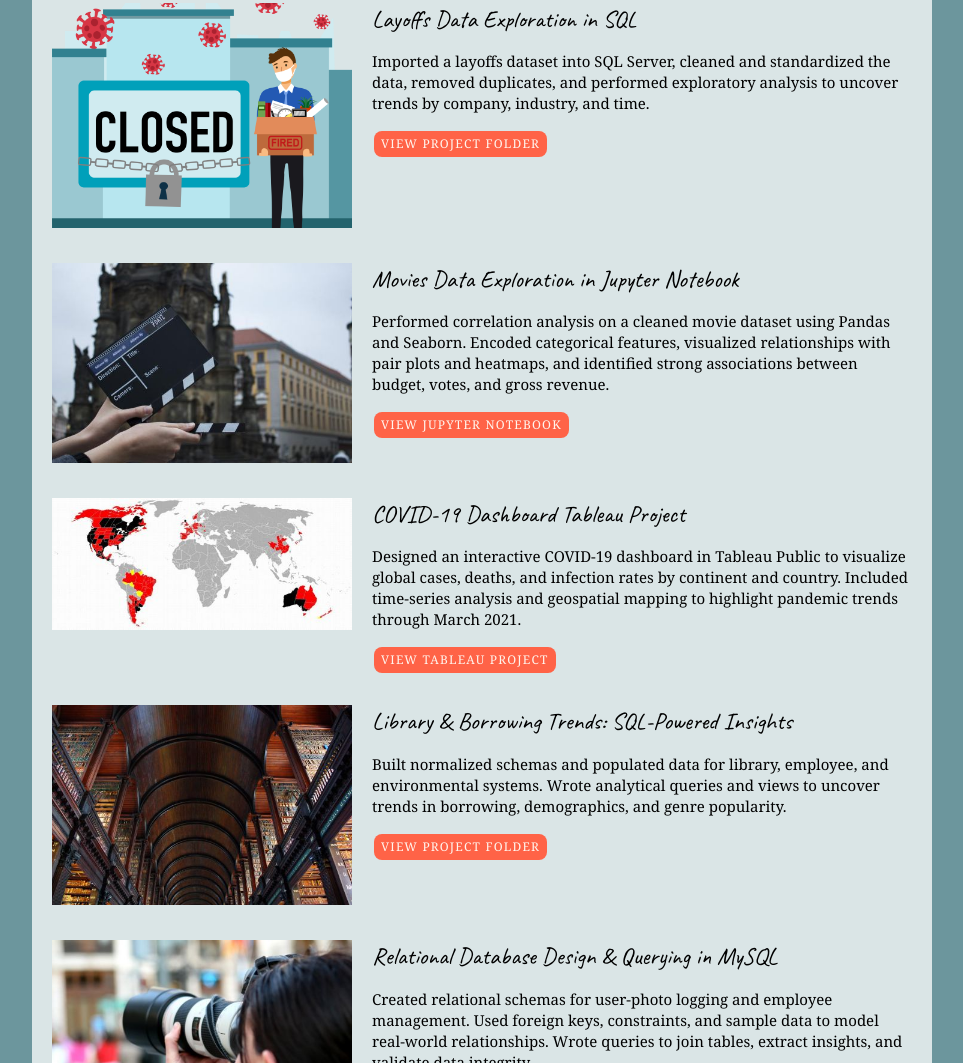
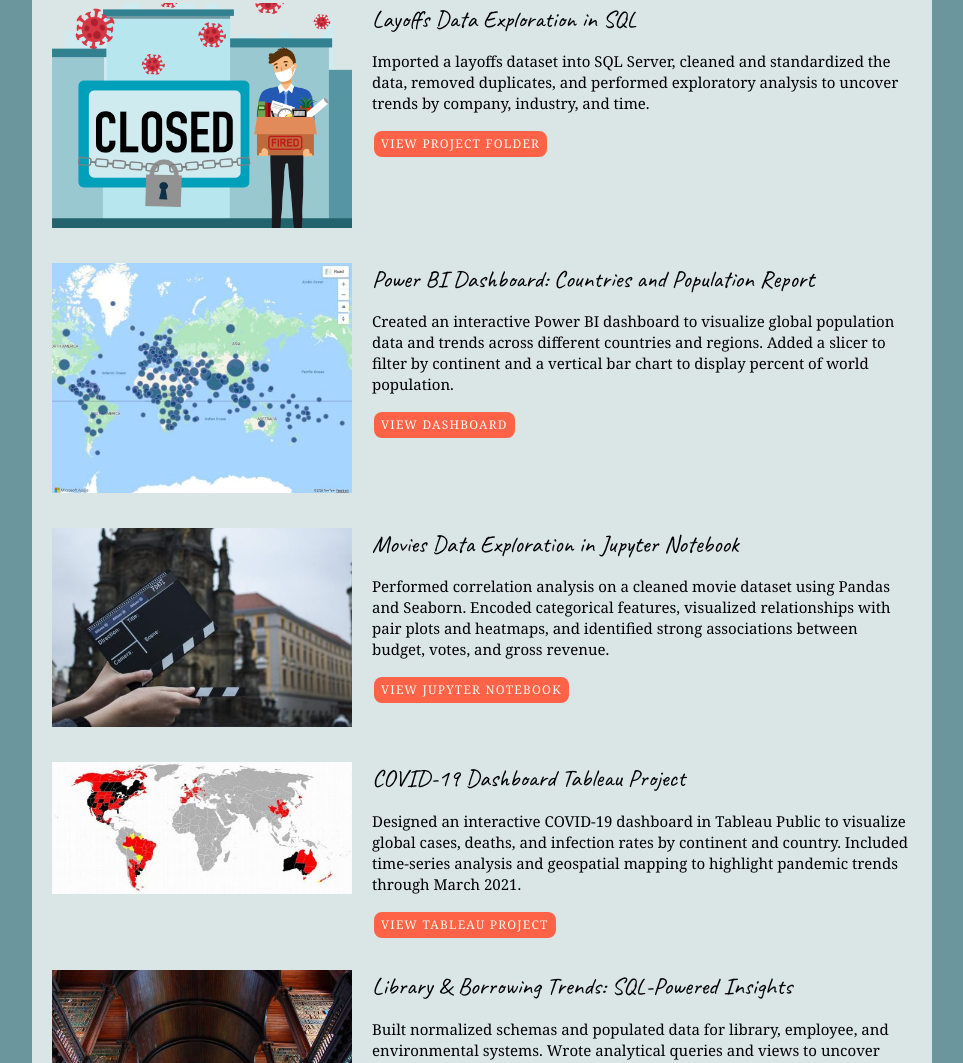
Before and after one commit to wpenprase/WilliamPenprasePortfolioWebsite, a plain HTML site: page resume.html in a window 1280 px wide. Shown: the part 1524-2587 px from the top of the page, without its empty margins (158-1121 px from the left). Drawn offline with Linux system fonts and the light colour scheme.

Commit message:
Added s new project to the project section on resume.html. Lines 102 -127

```diff
--- a/resume.html
+++ b/resume.html
@@ -51,7 +51,7 @@
         </p>
 
         <div class = "project-wrapper">
-          <!-- Nashville Housing -->
+          <!----------------------- Nashville Housing ------------------------------>
           <section class="project-item">
             <div class="project-image">
               <img src="images/housing_500px.jpg" srcset="images/housing_1000px 2x"  alt="Picture of neighborhood for Nashville Project">
@@ -68,7 +68,7 @@
             </div>
           </section>
 
-          <!-- COIVD-19 -->
+          <!----------------- COIVD-19 ----------------------------->
           <section class="project-item">
             <div class="project-image">
               <img src="images/covid_500px.jpg" srcset="images\covid_1000px.jpg 2x" alt="Picture of COVID-19 Virus">
@@ -100,6 +100,22 @@
             </div>
           </section>
 
+          <!---------------------------------- Power BI Dashboards ----------------------------->
+          <section class="project-item">
+            <div class="project-image">
+              <img src="images/countries-population_500px.jpg" srcset="images/countries-population_1000px.jpg 2x" alt="Photo of someone being laid off">
+            </div>
+            <div class="project-description">
+              <h3>
+                Power BI Dashboard: Countries and Population Report
+              </h3>
+              <p>
+                Created an interactive Power BI dashboard to visualize global population data and trends across different countries and regions. Added a slicer to filter by continent and a vertical bar chart to display percent of world population.
+              </p>
+              <a class="btn" href="https://m365.cloud.microsoft/m365apps/1c4340de-2a85-40e5-8eb0-4f295368978b?auth=2" target="_blank" title="View Dashboard in Power BI">View Dashboard</a>
+            </div>
+          </section>
+
           <!------------------------- Movies --------------------------------->
           <section class="project-item">
             <div class="project-image">
@@ -117,7 +133,7 @@
             </div>
           </section>
 
-          <!-- Tableau Dashboard -->
+          <!---------------------------------------- Tableau Dashboard ------------------------------------>
           <section class="project-item">
             <div class="project-image">
               <img src="images/tableau_500px.jpg" srcset="images\tableau_1000px.jpg 2x" alt="Screenshot of world dashboard">
@@ -133,7 +149,7 @@
             </div>
           </section>
 
-          <!-- Library Project -->
+          <!---------------------------- Library Project ------------------------->
           <section class="project-item">
             <div class="project-image">
               <img src="images/library_500px.jpg" srcset="images\library_1000px.jpg 2x" alt="Photo of Library">
@@ -149,7 +165,7 @@
             </div>
           </section>
 
-          <!-- Relational Database Project -->
+          <!------------------------------------------ Relational Database Project ------------------------------------>
           <section class="project-item">
             <div class="project-image">
               <img src="images/photography_500px.jpg" srcset="images\photography_1000px.jpg 2x" alt="Active Photographer">
@@ -165,7 +181,7 @@
             </div>
           </section>
 
-          <!-- Data Structures and Aglo I -->
+          <!---------------------------------- Data Structures and Algo I ---------------------------------------------->
           <section class="project-item">
             <div class="project-image">
               <img src="images/capital_500px.jpg" srcset="images\class_1000px.jpg 2x" alt="Photo of Capital">
```
Also changed, not shown: images/countries-population.jpg (added), images/countries-population_1000px.jpg (added), images/countries-population_500px.jpg (added).
